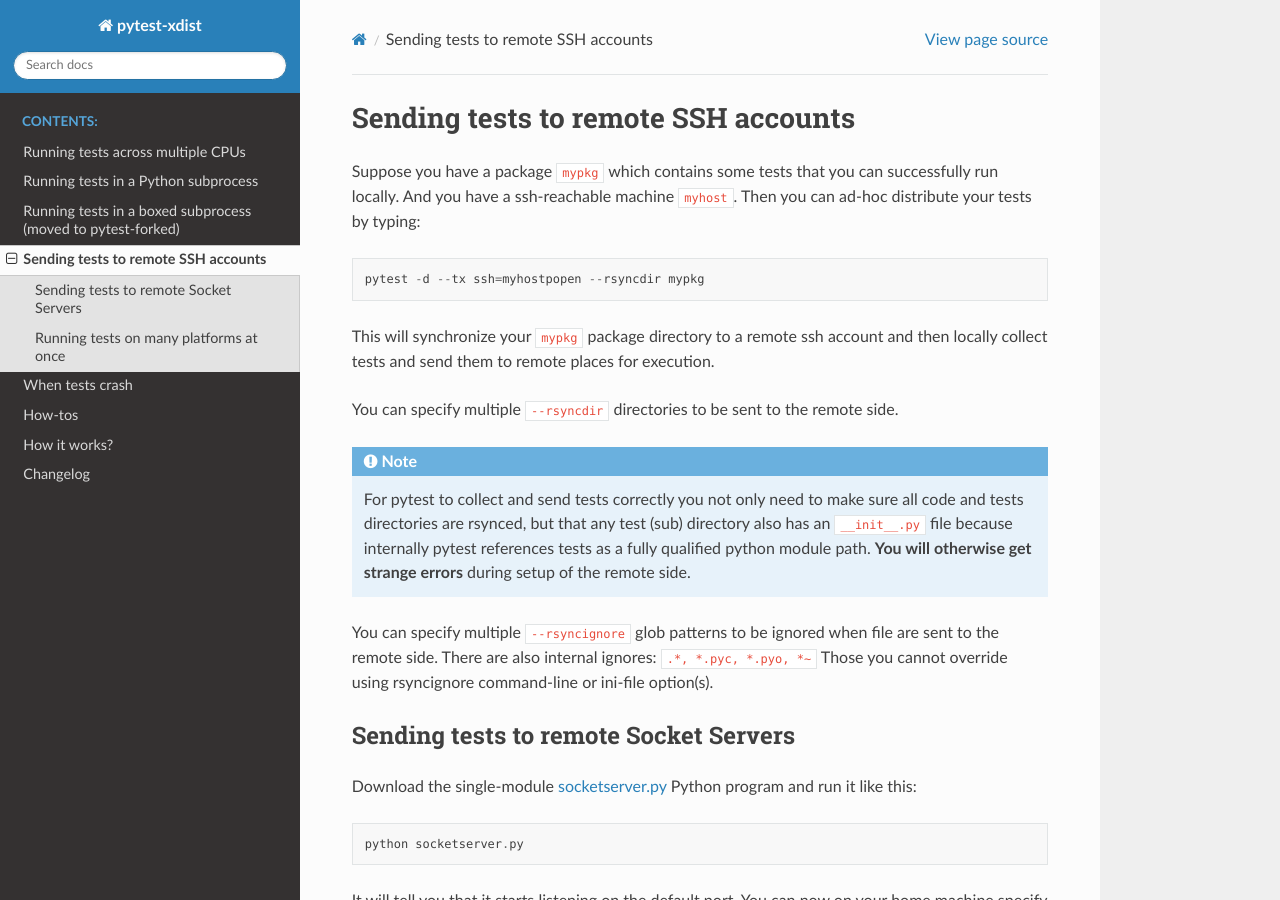
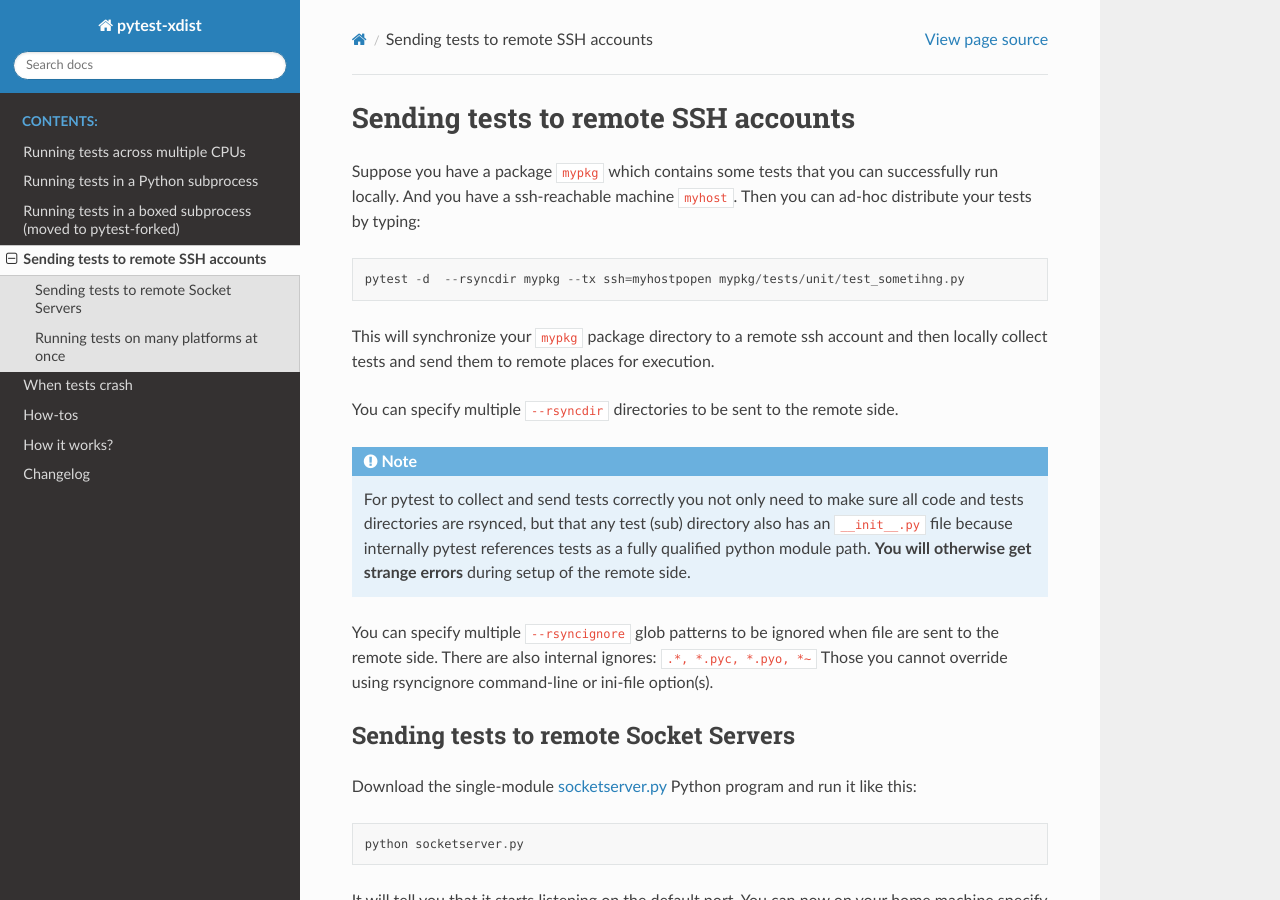
Before and after one commit to pytest-dev/pytest-xdist, a Sphinx documentation site: the page built from docs/remote.rst, in a window 1280 px wide and 900 px high. Built offline with Sphinx 7.4.7 and the Read the Docs theme 2.0.0, drawn with Linux system fonts in a browser that asks for light colours.

Commit message:
Update docs/remote.rst
Co-authored-by: Ronny Pfannschmidt <opensource@ronnypfannschmidt.de>

```diff
--- a/docs/remote.rst
+++ b/docs/remote.rst
@@ -10,7 +10,7 @@
 have a ssh-reachable machine ``myhost``.  Then
 you can ad-hoc distribute your tests by typing::
 
-    pytest -d --tx ssh=myhostpopen --rsyncdir mypkg
+    pytest -d  --rsyncdir mypkg --tx ssh=myhostpopen mypkg/tests/unit/test_sometihng.py
 
 This will synchronize your :code:`mypkg` package directory
 to a remote ssh account and then locally collect tests
```
